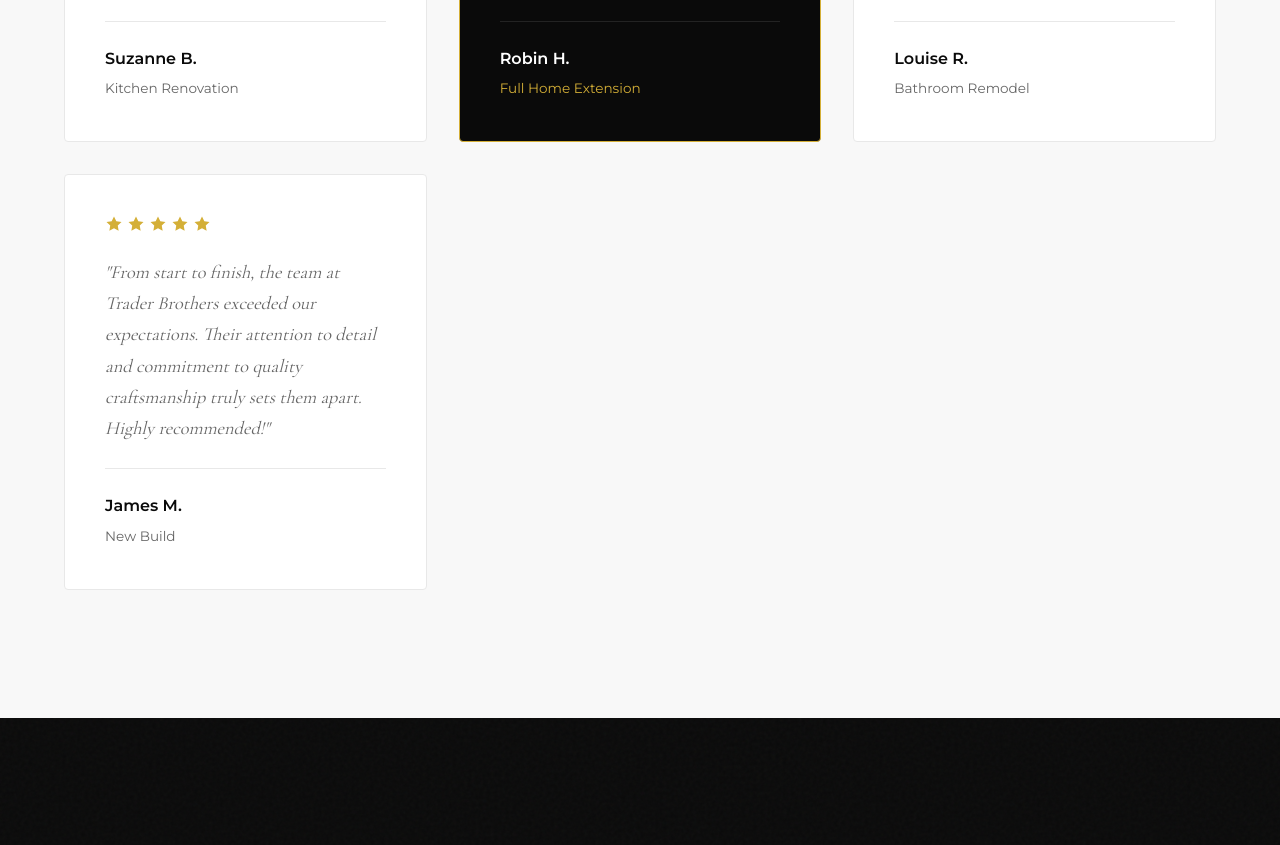
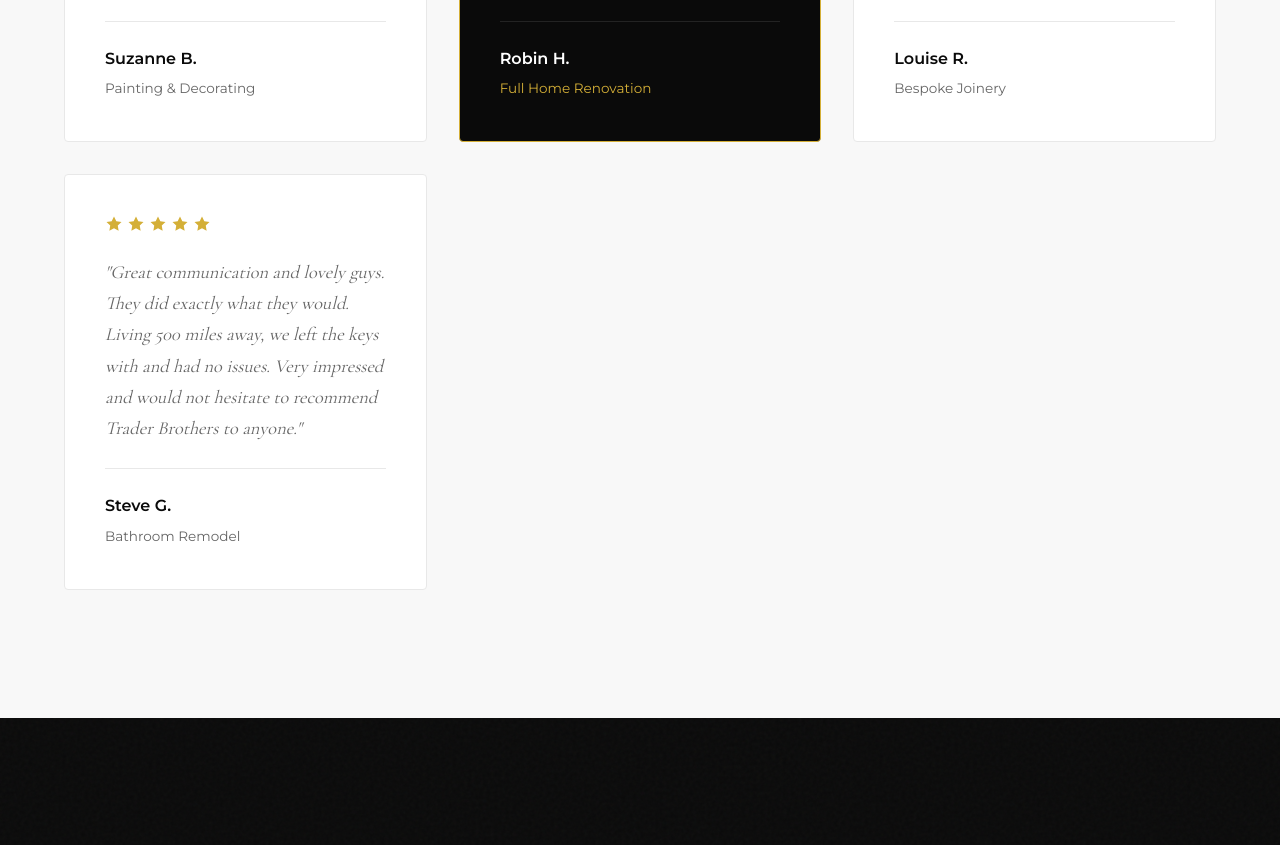
Before and after one commit to connecttraderbrothers/trader.bro.web.demo, a plain HTML site: page index.html in a window 1280 px wide. Shown: the part 4806-5651 px from the top of the page. Drawn offline with nearby package versions, Linux system fonts and the light colour scheme.

Commit message:
Update index.html

```diff
--- a/index.html
+++ b/index.html
@@ -300,7 +300,7 @@
                 <blockquote class="review-text">"Absolutely superb job from Trader Brothers. Communication throughout was excellent, responding to our emails quickly. The whole experience has been fantastic and I'd definitely recommend them."</blockquote>
                 <div class="reviewer">
                     <span class="reviewer-name">Suzanne B.</span>
-                    <span class="reviewer-project">Kitchen Renovation</span>
+                    <span class="reviewer-project">Painting & Decorating</span>
                 </div>
             </div>
             <div class="review-card featured">
@@ -316,7 +316,7 @@
                 <blockquote class="review-text">"Trader Brothers could not have been more professional, helpful, flexible and always keen to give unbiased advice. I've used them before and the job was equally well done."</blockquote>
                 <div class="reviewer">
                     <span class="reviewer-name">Robin H.</span>
-                    <span class="reviewer-project">Full Home Extension</span>
+                    <span class="reviewer-project">Full Home Renovation</span>
                 </div>
             </div>
             <div class="review-card">
@@ -332,7 +332,7 @@
                 <blockquote class="review-text">"Trader Brothers are outstanding! They appeared on site on time and worked tidily and efficiently. I am genuinely delighted with the quality and style of the work."</blockquote>
                 <div class="reviewer">
                     <span class="reviewer-name">Louise R.</span>
-                    <span class="reviewer-project">Bathroom Remodel</span>
+                    <span class="reviewer-project">Bespoke Joinery</span>
                 </div>
             </div>
             <div class="review-card">
@@ -345,10 +345,10 @@
                         <svg viewBox="0 0 24 24" fill="currentColor"><path d="M12 2l3.09 6.26L22 9.27l-5 4.87 1.18 6.88L12 17.77l-6.18 3.25L7 14.14 2 9.27l6.91-1.01L12 2z"/></svg>
                     </div>
                 </div>
-                <blockquote class="review-text">"From start to finish, the team at Trader Brothers exceeded our expectations. Their attention to detail and commitment to quality craftsmanship truly sets them apart. Highly recommended!"</blockquote>
+                <blockquote class="review-text">"Great communication and lovely guys. They did exactly what they would. Living 500 miles away, we left the keys with and had no issues. Very impressed and would not hesitate to recommend Trader Brothers to anyone."</blockquote>
                 <div class="reviewer">
-                    <span class="reviewer-name">James M.</span>
-                    <span class="reviewer-project">New Build</span>
+                    <span class="reviewer-name">Steve G.</span>
+                    <span class="reviewer-project">Bathroom Remodel</span>
                 </div>
             </div>
         </div>
```
